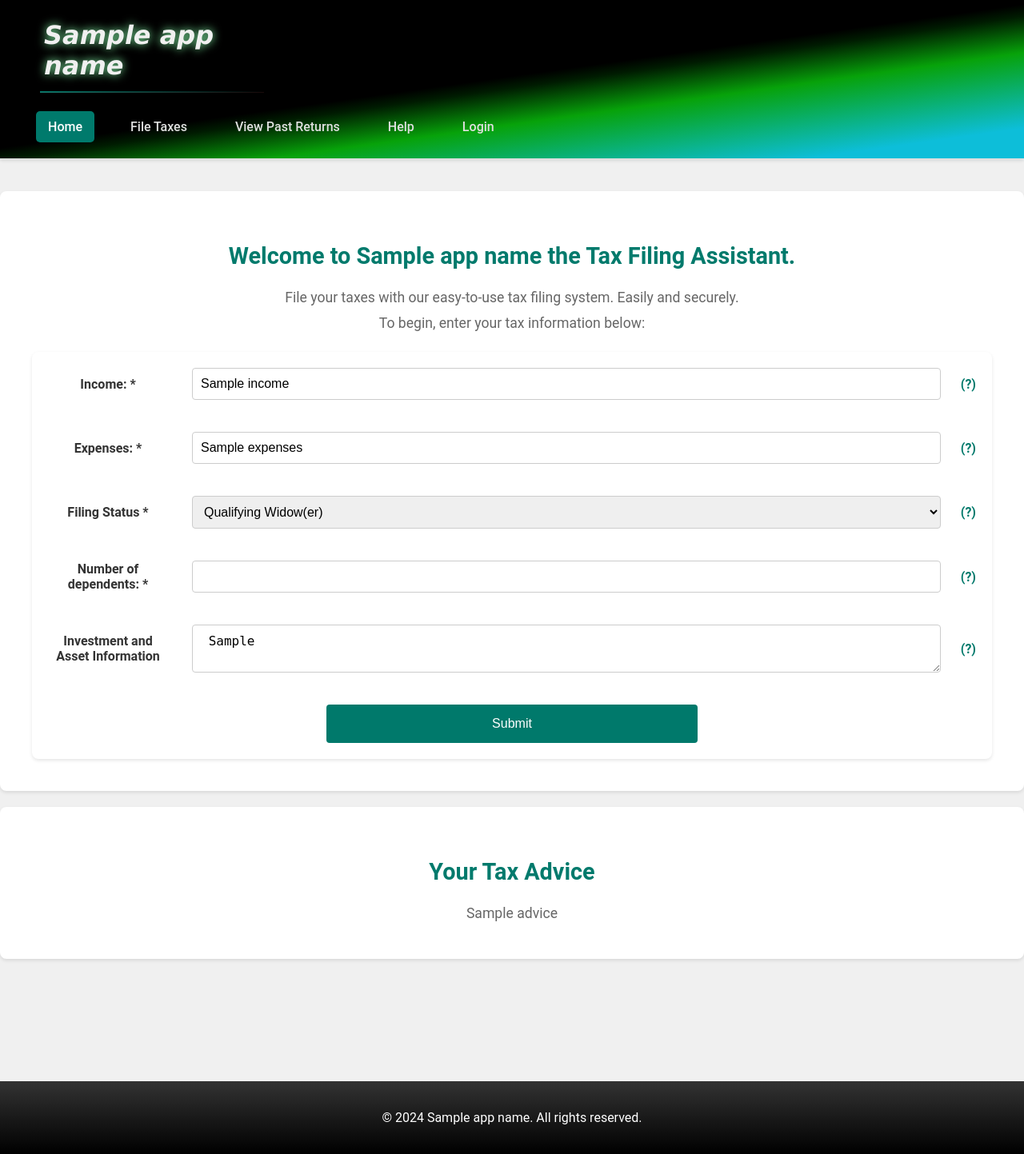
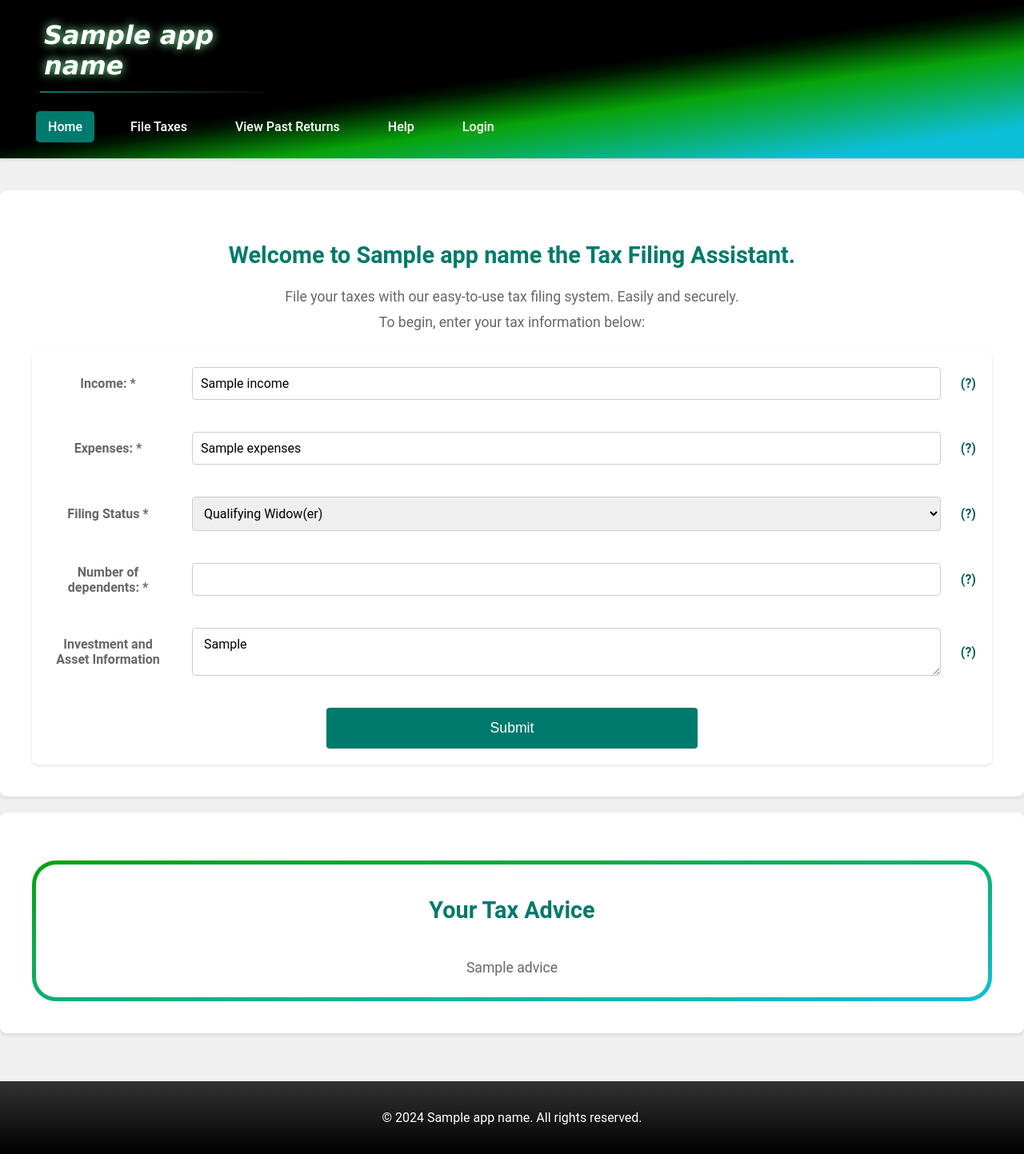
Before and after one commit to Kipouralkis/Taxfiler_AssessmentProject, a Flask app: template templates/index.html in a window 1280 px wide. Shown: the whole page at 80% size. Run offline with Flask 3, Linux system fonts and the light colour scheme; the template is opened without the code that fills it: most values are stand-ins (such as "Sample title", 1, 10 or a date in 2020).

Commit message:
Advice style adjustments

```diff
--- a/static/script.js
+++ b/static/script.js
@@ -1,6 +1,6 @@
-// flashes.js
+document.addEventListener("DOMContentLoaded", function() {
 
-document.addEventListener("DOMContentLoaded", function() {
+    // Flask message transitions
     var successFlash = document.querySelector(".flash-success");
 
     if (successFlash) {
@@ -12,4 +12,29 @@ document.addEventListener("DOMContentLoaded", function() {
             }, 1000); // remove element 1s after the transition occurs
         }, 2000);  // trigger transition after 2s of element on screen
     }
+
+
+    // Scroll to advice section
+    var adviceSection = document.getElementById("advice-section");
+    if (adviceSection) {
+        adviceSection.scrollIntoView({ behavior: "smooth" });
+    }
+
+    // Toggle advice border
+    function toggleAdviceBorder() {
+        adviceElement = document.querySelector('.advice');
+
+        if(window.innerWidth <= 768) {
+            adviceElement.classList.remove('gradient-border');
+        } else {
+            adviceElement.classList.add('gradient-border');
+        }
+    }
+
+    // Run on page load
+    window.addEventListener('load', toggleAdviceBorder);
+
+    // Run on resize
+    window.addEventListener('resize', toggleAdviceBorder);
+
 });
--- a/static/styles.css
+++ b/static/styles.css
@@ -1,20 +1,32 @@
+/* CSS Variables */
+:root {
+    --primary-color: #007a6c;
+    --secondary-color: #005f56;
+    --accent-color:#8adfd5;
+    --dark-text-color: #333;
+    --soft-text: #666;
+    --light-text: #fff;
+    --light-bg: #f0f0f0;
+    --section-bg: #fff;
+    --advice-bg: #f9f9f9;
+    --main-font: 'Roboto', Arial, sans-serif;
+    --heading-font: Verdana, Geneva, Tahoma, sans-serif;
+}
+
+
 /* Main styles */
 
 html, body {
     height: 100%;
     margin: 0;
     padding: 0;
-    font-family: 'Roboto', Arial, sans-serif;
-    background-color: #f0f0f0;
-    color: #333;
+    font-family: var(--main-font);
+    background-color: var(--light-bg);
+    color: var(--soft-text);
+    min-height: 100vh;
     overflow-x: hidden;
 }
 
-body {
-    display: flex;
-    flex-direction: column;
-    min-height: 100vh;
-}
 
 /* Wrapper to contain header, main, and footer */
 .wrapper {
@@ -32,18 +44,9 @@ body {
 
 
 /* Header styles */
-
-.hamburger-menu {
-    display: none;
-    cursor: pointer;
-    margin: 1em;
-    padding: 1em;
-}
-
 header{
-    background: rgb(240, 255, 242);
-    background: linear-gradient(172deg, rgb(0 0 0) 49%, rgb(0 28 1) 53%, rgba(7, 162, 10, 1) 65%, rgba(13, 190, 217, 1) 90%);
-    border-bottom: 1px solid #e0e0e0;
+    background: #000;
+    background: linear-gradient(172deg, rgb(0 0 0) 49%, rgb(0 28 1) 53%, #07a20a 65%, #0dbed9 90%);
     padding: 20px 0;
     padding-left: 30px;
     box-shadow: 0 2px 4px rgba(0, 0, 0, 0.1);
@@ -56,19 +59,25 @@ header{
     align-items: flex-start;
 }
 
+.hamburger-menu {
+    display: none;
+    margin: 1em;
+    padding: 1em;
+}
+
 header .logo {
     margin: 0;
     font-size: 2rem;
     font-weight: bold;
-    color: #f0f0f0;
+    color: var(--light-text);
     margin-left: 20px;
     padding: 5px;
-    font-family:Verdana, Geneva, Tahoma, sans-serif;
+    font-family: var(--heading-font);
     font-style: italic;
     text-shadow: 0px 0px 12px rgb(134, 250, 169);
 }
 
-.logo-div {
+.logo-div { /* To add the hr element */
     width: 30%;
     min-width: 200px;
     max-width: 300px;
@@ -93,23 +102,23 @@ header nav ul li {
 }
 
 header nav ul li a {
-    color: #e0e0e0;
+    color: var(--light-text);
     text-decoration: none;
     font-size: 1rem;
     font-weight: 500;
     padding: 10px 15px;
     border-radius: 5px;
-    transition: color 0.3s, background-color 0.3s;
+    transition: color var(--transition), background-color var(--transition);
 }
 
 nav ul li .active {
-    color: #ffffff;
-    background-color: #007a6c;
+    color: var(--light-text);
+    background-color: var(--primary-color);
 }
 
 header nav ul li a:hover {
     color: #000000;
-    background-color: #8adfd5;
+    background-color: var(--accent-color);
 }
 
 /* Main content styles */
@@ -121,7 +130,7 @@ main {
 section {
     padding: 40px 0;
     text-align: center;
-    background-color: #ffffff;
+    background-color: var(--section-bg);
     margin: 20px 0;
     border-radius: 8px;
     box-shadow: 0 2px 4px rgba(0, 0, 0, 0.1);
@@ -130,7 +139,7 @@ section {
 section h2 {
     font-size: 1.8rem;
     margin-bottom: 20px;
-    color: #007a6c;
+    color: var(--primary-color);
 }
 
 section p {
@@ -138,7 +147,6 @@ section p {
     margin: 0 auto;
     font-size: 1.1rem;
     line-height: 1.8;
-    color: #666;
 }
 
 
@@ -179,30 +187,32 @@ form {
     border-radius: 4px;
     font-size: 1rem;
     margin: 0 20px;
+    font-family: var(--main-font);
 }
 
 .required {
     display: none;
-    color: rgb(16, 110, 82);
+    color: var(--secondary-color);
     margin-left: 2px;
     font-weight: bold;
 }
 
 button[type="submit"] {
-    background-color: #00796b;
-    color: #fff;
+    background-color: var(--primary-color);
+    color: var(--light-text);
     padding: 15px 30px;
     width: 40%;
     border: none;
     border-radius: 4px;
-    font-size: 1rem;
+    font-size: 1.1rem;
     cursor: pointer;
     transition: background-color 0.3s;
     align-self: center;
 }
 
 button[type="submit"]:hover {
-    background-color: #005f56;
+    background-color: var(--secondary-color);
+    color: var(--light-text);
 }
 
 
@@ -211,7 +221,7 @@ button[type="submit"]:hover {
 .tooltip {
     display: inline-block;
     margin-left: 5px;
-    color: #00796b;
+    color: var(--secondary-color);
     cursor: pointer;
     position: relative;
     font-weight: bold;
@@ -233,7 +243,7 @@ button[type="submit"]:hover {
     margin-left: 10px;
     opacity: 0;
     transition: opacity 0.3s;
-    font-size: 0.875rem;
+    font-size: 0.8rem;
 }
 
 .tooltip:hover .tooltip-text {
@@ -265,14 +275,58 @@ button[type="submit"]:hover {
     transition: opacity 1s ease-out;
 }
 
+.flash-error {
+    background-color: #f2dede;
+    border-color: #ebccd1;
+    color: #a94442;
+}
+
 .fade-out {
     opacity: 0;
 }
 
-.flash-error {
-    background-color: #f2dede;
-    border-color: #ebccd1;
-    color: #a94442;
+
+/* Advice Styles */
+.advice {
+    background-color: var(--advice-bg);
+    /* border: 5px solid var(--primary-color); */
+    padding: 20px;
+    margin-top: 20px;
+    /* border-radius: 5px; */
+}
+
+.gradient-border{
+    padding: 5px;
+    border: 3px transparent;
+    border-radius: 30px;
+    background-image: linear-gradient(white, white), linear-gradient(172deg, rgba(7,162,10,1) 0%, rgba(13,190,217,1) 100%);
+    background-origin: border-box;
+    background-clip: content-box, border-box;
+}
+
+.advice-inner{
+    padding: 0 40px;
+}
+
+
+.advice h2 {
+    margin-top: 40px;
+    margin-bottom: 40px;
+}
+
+.advice ul, .advice ol, .advice p {
+    margin-bottom: 20px;
+    list-style-position: inside;
+    text-align: center;
+    padding-left: 0;
+}
+
+.advice li {
+    display: inline-block;
+    width: 100%;
+    color: var(--soft-text);
+    font-size: 1.1rem;
+    line-height: 1.8;
 }
 
 
@@ -358,6 +412,18 @@ footer {
     .tooltip.desktop {
         display: none;
     }
+
+    .advice ul, .advice ol, .advice p, .advice li{
+        font-size: 1rem;
+        color: var(--dark-text-color);
+        line-height: 1.8;
+        margin-bottom: 10px;
+        padding: 5px;
+    }
+
+    .advice-inner {
+        padding: 0 3px;
+    }
 }
 
 
--- a/templates/index.html
+++ b/templates/index.html
@@ -135,11 +135,13 @@
 
             <!-- Section to display AI advice -->
             <section id="advice-section">
-                <div class="container advice">
+                <div class="container">
                     {% if advice %}
-                    <div class="advice">
-                        <h2>Your Tax Advice</h2>
-                        <p>{{ advice|safe }}</p>
+                    <div class="advice gradient-border">
+                        <div class="advice-inner">
+                            <h2>Your Tax Advice</h2>
+                            <p>{{ advice|safe }}</p>
+                        </div>
                     </div>
                     {% endif %}
                 </div>
```
